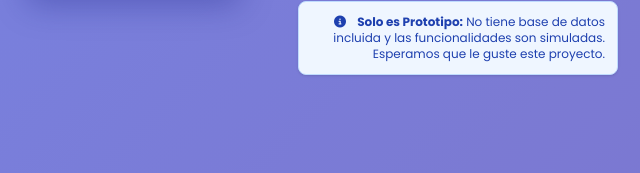
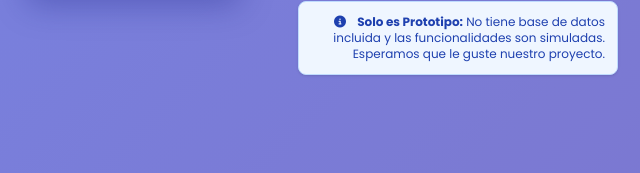
Before and after one commit to Andylemetre/demoproyectoCOCINA.github.io, a plain HTML site: page index.html in a window 1280 px wide. Shown: the part 549-722 px from the top of the page, 638-1278 px from the left. Drawn offline with nearby package versions, Linux system fonts and the light colour scheme.

Commit message:
Update index.html
se arregla comentario en index

```diff
--- a/index.html
+++ b/index.html
@@ -200,7 +200,7 @@
                             <i class="fas fa-info-circle mr-2"></i>
                             <strong>Solo es Prototipo:</strong> No tiene base de datos incluida y las funcionalidades
                             son
-                            simuladas. Esperamos que le guste este proyecto.
+                            simuladas. Esperamos que le guste nuestro proyecto.
                         </p>
                     </div>
                 </div>
@@ -463,4 +463,5 @@
     </script>
 </body>
 
+
 </html>
```
